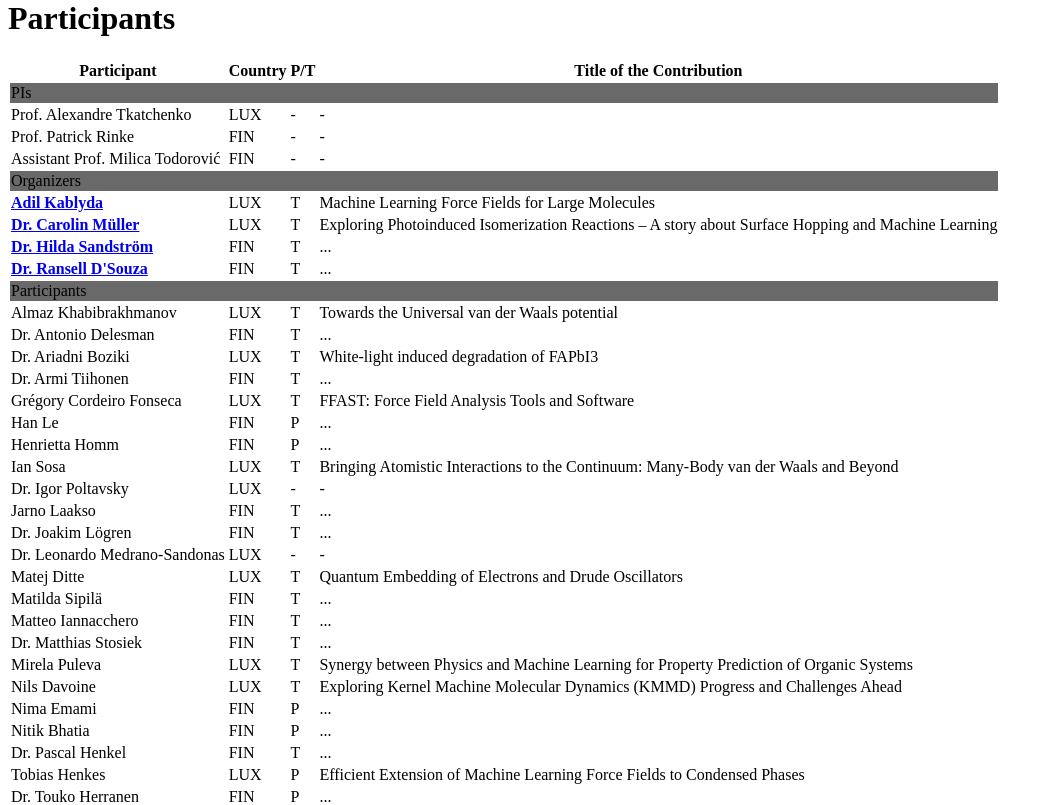
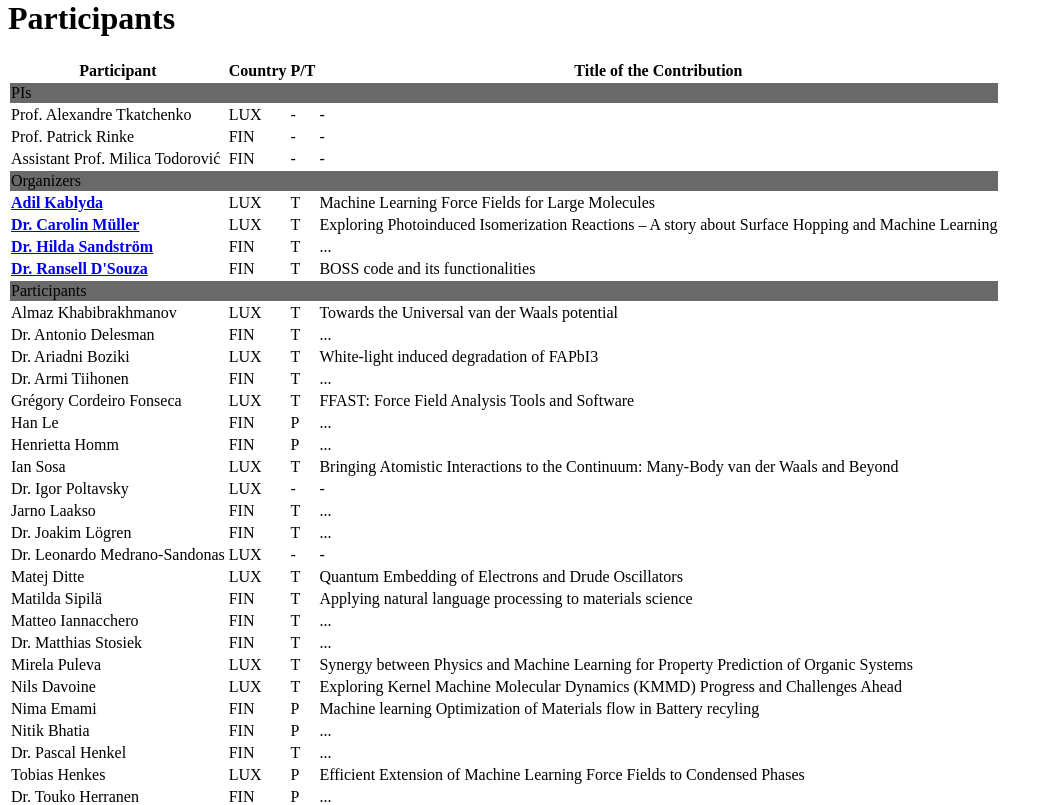
Before and after one commit to ESTML/ESTML.github.io, a Jekyll site: the page built from schedule.html, in a window 1280 px wide and 900 px high, scrolled down 991 px, cut to the strip 0-805 px from the top of the window. Shown: the whole strip, without its empty margins (0-1053 px from the left). Built offline with Jekyll 4.4.1, drawn with Linux system fonts in a browser that asks for light colours; nearby versions of some CDN libraries.

Commit message:
Update schedule.html

```diff
--- a/schedule.html
+++ b/schedule.html
@@ -195,7 +195,7 @@
   <td> <b><a href='https://estml.github.io/contact/'>Dr. Ransell D'Souza</a></b> </td>
   <td> FIN </td>
   <td> T </td>
-  <td> ... </td>
+  <td> BOSS code and its functionalities </td>
 </tr>
 <tr>
   <td colspan="4" style="background-color: DimGray;"> Participants </td>
@@ -282,7 +282,7 @@
   <td> Matilda Sipilä </td>
   <td> FIN </td>
   <td> T </td>
-  <td> ... </td>
+  <td> Applying natural language processing to materials science </td>
 </tr>
 <tr>
   <td> Matteo Iannacchero </td>
@@ -312,7 +312,7 @@
   <td> Nima Emami </td>
   <td> FIN </td>
   <td> P </td>
-  <td> ... </td>
+  <td> Machine learning Optimization of Materials flow in Battery recyling </td>
 </tr>
 <tr>
   <td> Nitik Bhatia </td>
```
